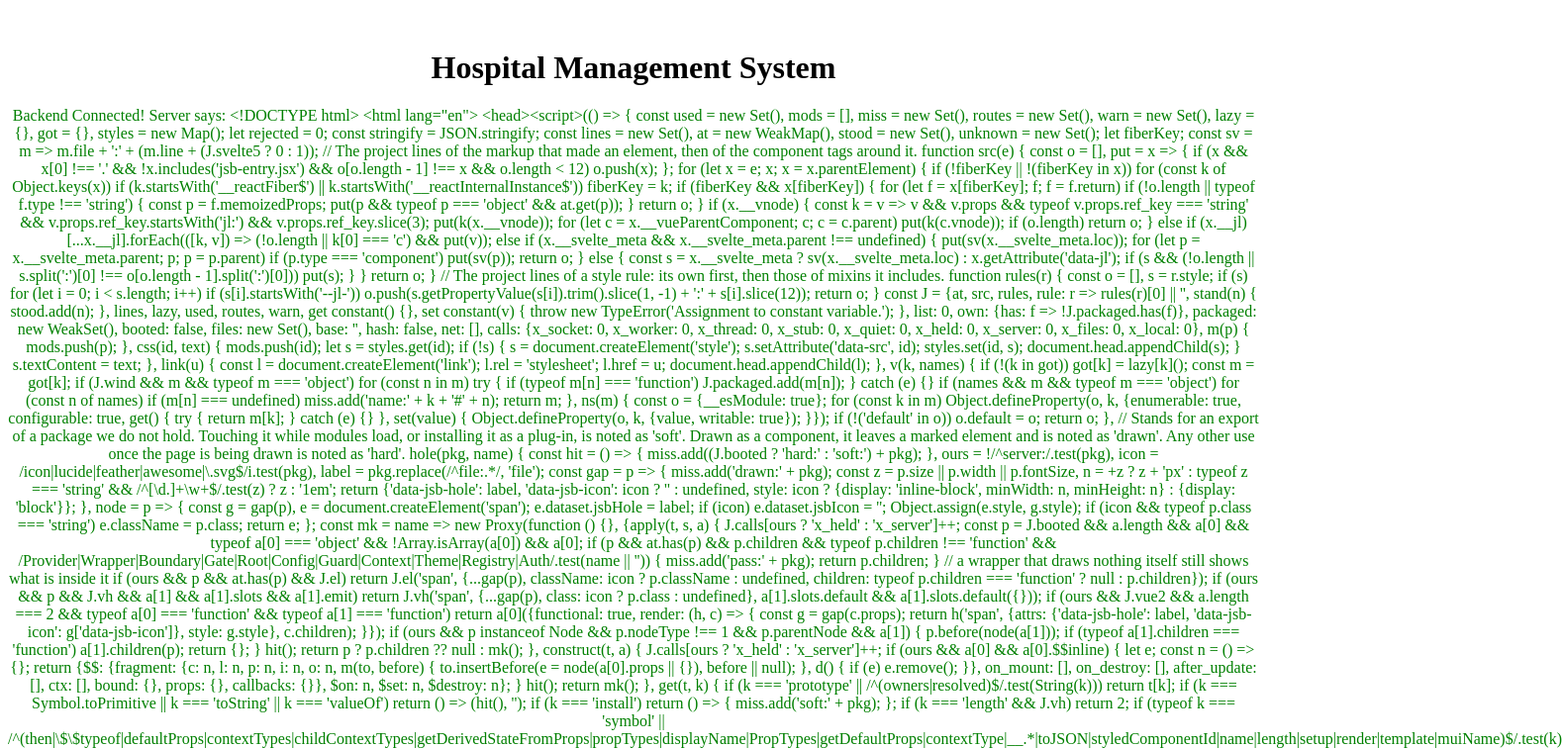
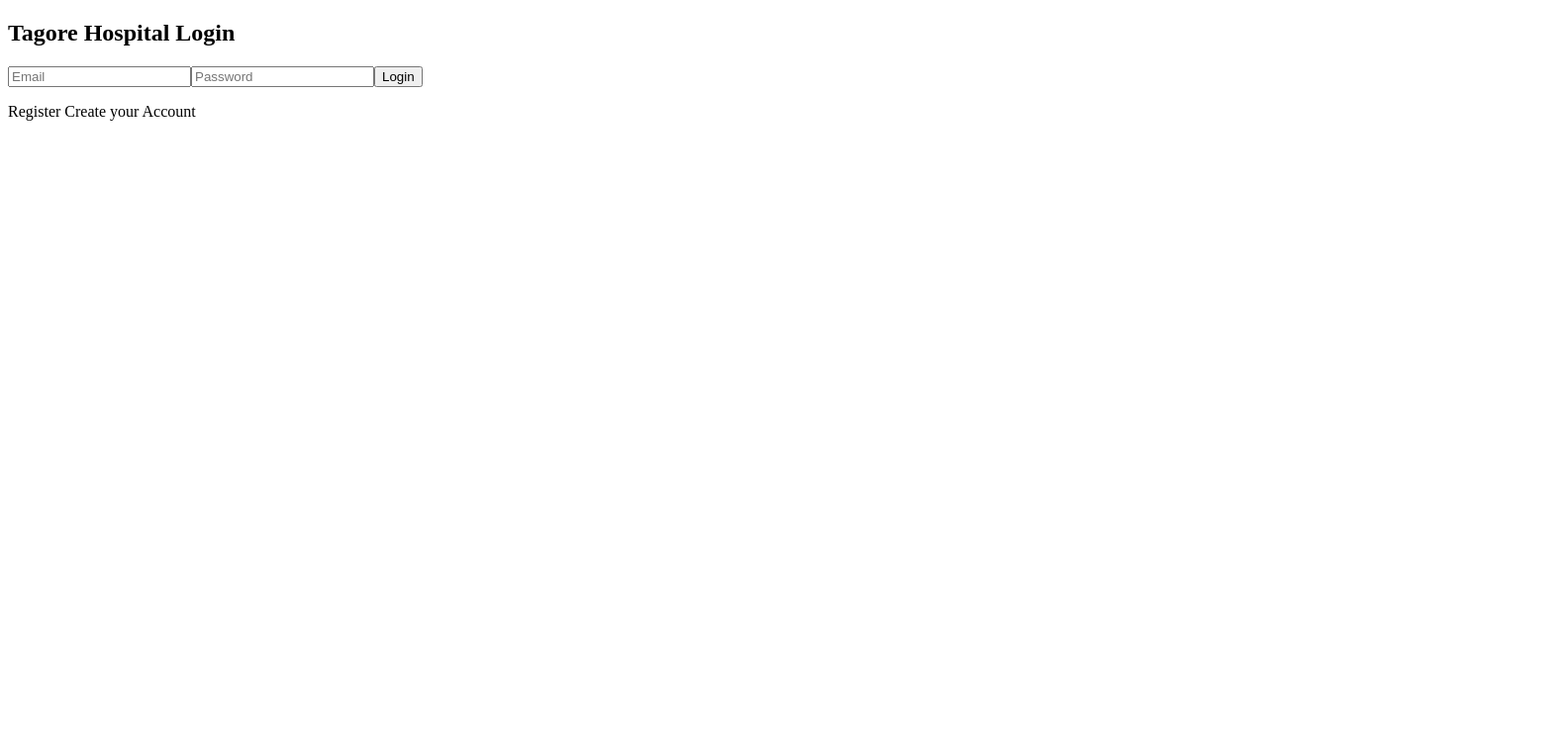
Before and after one commit to ramansinghniari19-lgtm/hospital-project, a React (Create React App) app in the folder frontend/: page /login in a window 1280 px wide. Shown: the top 756 px of the page at 99% size, 1578 px wide, since content can reach past the window. Built offline with nearby package versions, Linux system fonts and the light colour scheme.

Commit message:
Initial commit

```diff
--- a/frontend/package.json
+++ b/frontend/package.json
@@ -10,6 +10,7 @@
     "axios": "^1.13.4",
     "react": "^19.2.4",
     "react-dom": "^19.2.4",
+    "react-router-dom": "^7.13.0",
     "react-scripts": "5.0.1",
     "web-vitals": "^2.1.4"
   },
--- a/frontend/src/App.js
+++ b/frontend/src/App.js
@@ -1,22 +1,32 @@
-import React, { useEffect, useState } from 'react';
-import axios from 'axios';
+import React from "react";
+import { BrowserRouter as Router, Routes, Route, Navigate } from "react-router-dom";
+import Login from "./pages/login";
+// Baaki pages ke components (Jab ban jayenge tab import honge)
+// import Register from "./pages/Register";
+// import PatientDashboard from "./pages/PatientDashboard";
+// import DoctorDashboard from "./pages/DoctorDashboard";
 
 function App() {
-  const [message, setMessage] = useState("Connecting to server...");
+  return (
+    <Router>
+      <div className="App">
+        <Routes>
+          {/* Default route: Agar koi seedha aaye toh use login par bhejo */}
+          <Route path="/" element={<Navigate to="/login" />} />
 
-  useEffect(() => {
-    axios.get("http://localhost:8080/")
-      .then(res => setMessage("Backend Connected! Server says: " + res.data))
-      .catch(err => setMessage("Connection Failed! Error: " + err.message));
-  }, []);
+          {/* Auth Routes */}
+          <Route path="/login" element={<Login />} />
+          {/* <Route path="/register" element={<Register />} /> */}
 
-  return (
-    <div style={{ textAlign: 'center', marginTop: '50px' }}>
-      <h1>Hospital Management System</h1>
-      <p style={{ color: message.includes("Connected") ? "green" : "red" }}>
-        {message}
-      </p>
-    </div>
+          {/* Dashboards (Inhe hum kal detail mein banayenge) */}
+          {/* <Route path="/patient-dashboard" element={<PatientDashboard />} /> */}
+          {/* <Route path="/doctor-dashboard" element={<DoctorDashboard />} /> */}
+
+          {/* Error Page: Agar koi galat URL daale */}
+          <Route path="*" element={<h2>404: Bhai galat raste aa gaye!</h2>} />
+        </Routes>
+      </div>
+    </Router>
   );
 }
 
--- /dev/null
+++ b/frontend/src/api.js
@@ -0,0 +1,7 @@
+import axios from "axios";
+
+const API = axios.create({
+    baseURL :"http://localhost:8080/api",
+    withCredentials : true
+});
+export default API;
--- /dev/null
+++ b/frontend/src/pages/login.js
@@ -0,0 +1,53 @@
+import React ,{ useState}from "react";
+import API from '../api';
+import  {useNavigate} from'react-router-dom';
+
+const login = ()=>{
+    const [email,setEmail]=useState('');
+    const [password,setPassword]= useState('');
+    const navigate = useNavigate();
+
+    const handleLogin = async(e)=>{
+        e.preventDefault();
+        try{
+            const res = await API.post('/auth/login',{email,password});
+
+            if(res.data.success){
+                alert("Login Successful!Welcome ");
+                localStorage.serItem('user',JSON.stringify(res.data.user));
+                if(res.data.user.role==='doctor'){
+                    navigate('doctor-dashboard');
+                } else{
+                    navigate('/patient-dashboard');
+                }
+            }
+        }catch(error){
+            alert("login fail.Check you Email Password");
+            console.error(error)
+        }
+    };
+    return(
+        <div className="login-container">
+            <from onSubmit={handleLogin}className="login-form">
+                <h2>Tagore Hospital Login</h2>
+                <input
+                type="email"
+                placeholder="Email"
+                value={email}
+                onChange={(e)=>setEmail(e.target.value)}
+                required
+                />
+                <input
+                    type="password"
+                    placeholder="Password"
+                    value={password}
+                    onChange={(e) => setPassword(e.target.value)}
+                    required
+                />
+                <button type="submit">Login</button>
+                <p>Register <span onClick={() => navigate('/register')}> Create your Account</span></p>
+            </from>
+        </div>
+    );
+};
+export default login;
```
Also changed, not shown: 1 other file (tests, documents, lock files or other folders).
